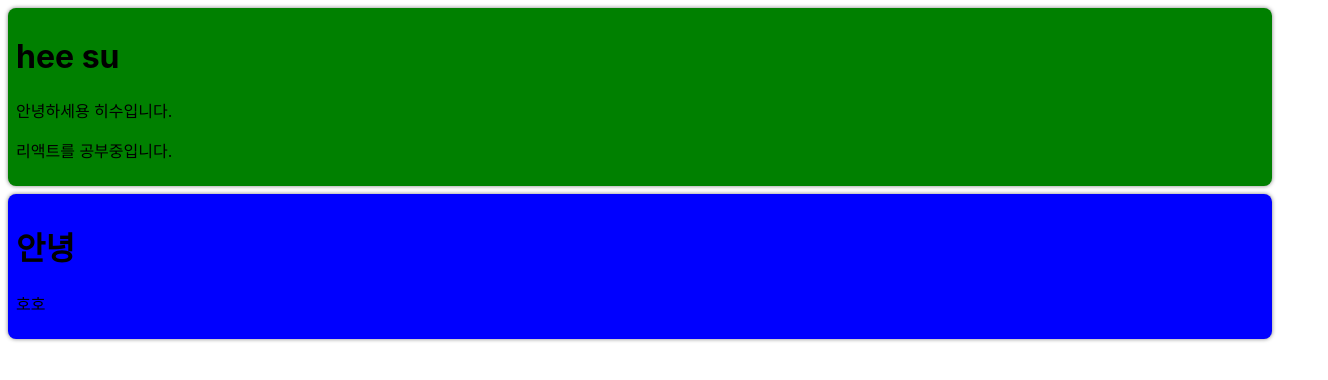
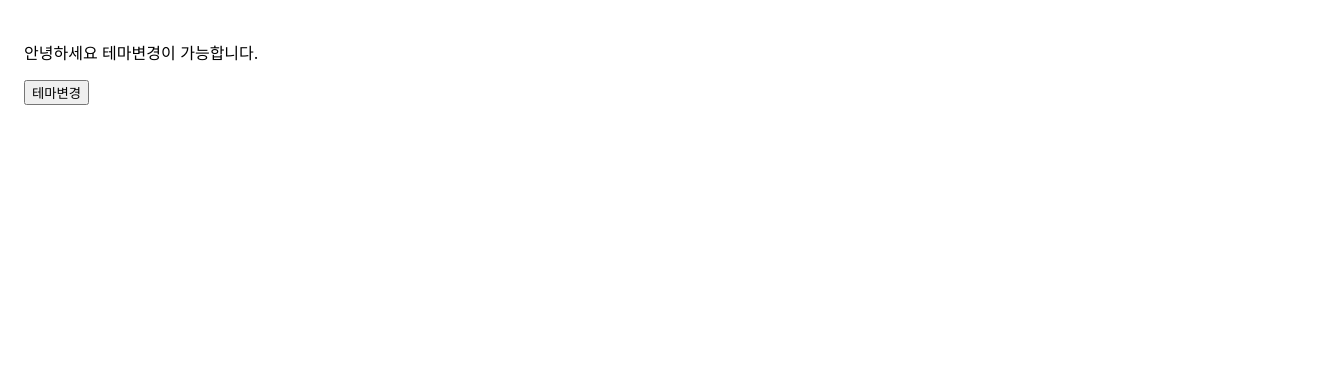
Before and after one commit to kim-heesu/firstReact, a React (Create React App) app in the folder project01/: page / in a window 1280 px wide. Shown: the top 380 px of the page, 1328 px wide, since content can reach past the window. Built offline with nearby package versions, Linux system fonts and the light colour scheme.

Commit message:
chapter14_useContext_theme바꾸기

```diff
--- /dev/null
+++ b/project01/src/chapther_14/DarkOrLight.jsx
@@ -0,0 +1,24 @@
+import { useState,useCallback } from "react";
+import ThemeContext from "./ThemeContext";
+import MainContent from "./MainContent";
+
+function DarkOrLight(props) {
+    const [theme, setTheme] = useState('light');
+
+    const toggleTheme = useCallback(()=>{
+        console.log(theme)
+        if(theme == 'light'){
+            setTheme('dark');
+        } else if (theme == 'dark') {
+            setTheme('light');
+        }
+    }, [theme]);
+
+    return (
+        <ThemeContext.Provider value={{ theme,toggleTheme }}>
+            <MainContent />
+        </ThemeContext.Provider>
+    )
+}
+
+export default DarkOrLight;
--- /dev/null
+++ b/project01/src/chapther_14/MainContent.jsx
@@ -0,0 +1,21 @@
+import { useContext } from "react";
+import ThemeContext from "./ThemeContext";
+
+function MainContent(props){
+    const { theme,toggleTheme } = useContext(ThemeContext);
+
+    return(
+        <div style={{
+            width:"100vw",
+            height:"100vh",
+            padding:'1.5rem',
+            backgroundColor: theme == 'light' ? 'white' : "black",
+            color:theme == 'light' ? "black" : "white",
+        }}>
+            <p>안녕하세요 테마변경이 가능합니다.</p>
+            <button onClick={toggleTheme}>테마변경</button>
+        </div>
+    )
+}
+
+export default MainContent;
--- /dev/null
+++ b/project01/src/chapther_14/ThemeContext.jsx
@@ -0,0 +1,6 @@
+import React from  "react";
+
+const ThemeContext = React.createContext();
+ThemeContext.displayName = "ThemeContext";
+
+export default ThemeContext;
--- a/project01/src/index.js
+++ b/project01/src/index.js
@@ -18,11 +18,12 @@
 // import SignUp from "./chapter_11/SignUp"
 
 // import Calculator from './chapter_12/Calculator'
-import ProfileCard from './chapter_13/ProfileCard';
+// import ProfileCard from './chapter_13/ProfileCard';
 
+import DarkOrLight from './chapther_14/DarkOrLight';
 ReactDOM.render(
   <React.StrictMode>
-    <ProfileCard />
+    <DarkOrLight />
   </React.StrictMode>,
   document.getElementById('root')
 )
```
